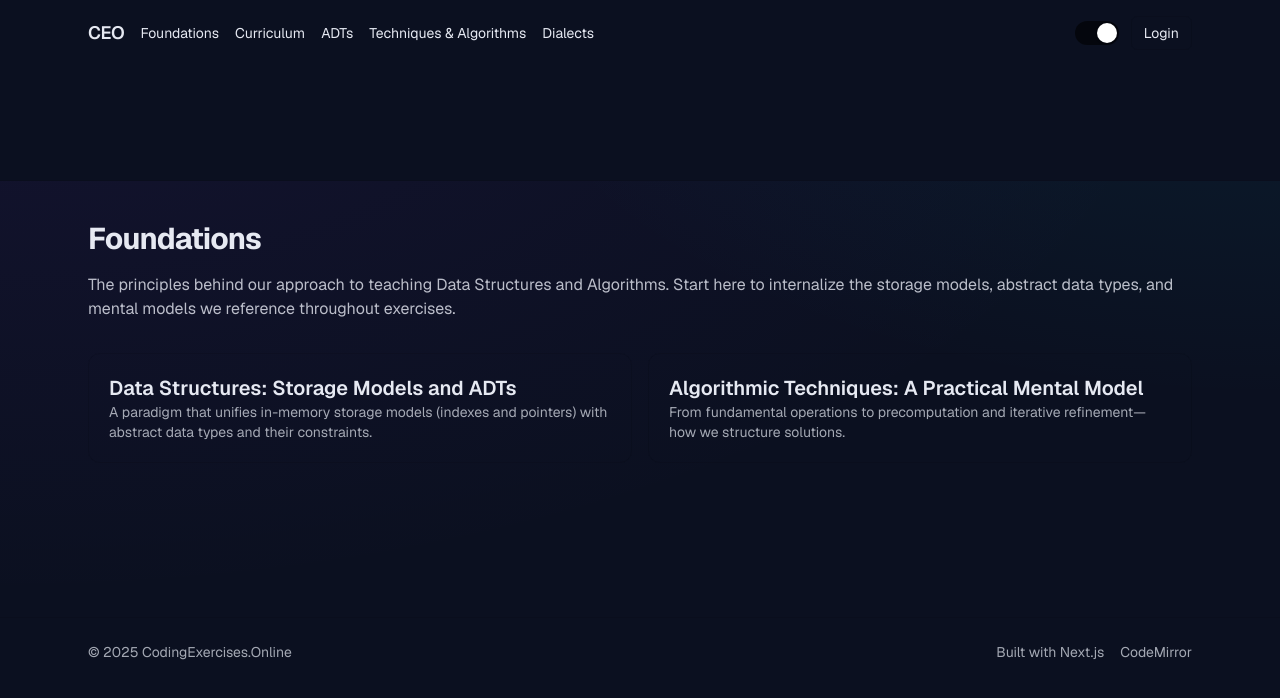
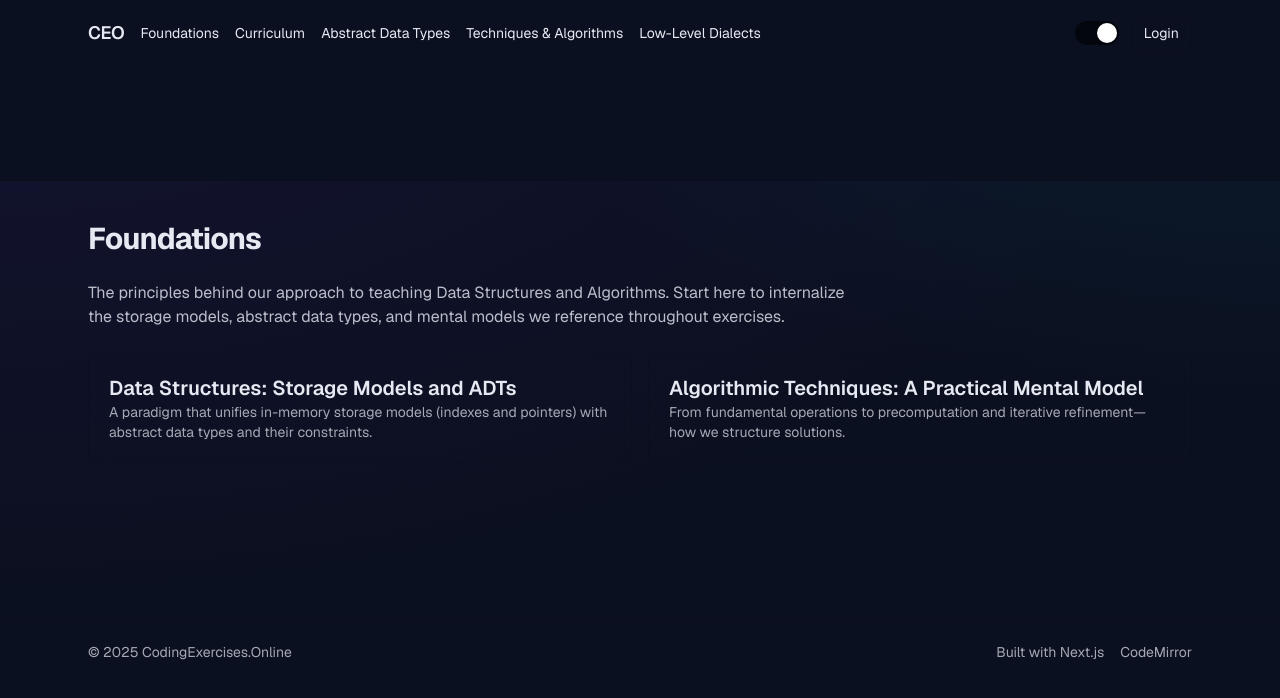
Before and after one commit to codingexercises-online/codingexercises-online.github.io, a Next.js app: page /foundations in a window 1280 px wide. Shown: the top 698 px of the page. Built offline with nearby package versions, Linux system fonts and the light colour scheme.

Commit message:
Renamed ADTs and LLDs to expand on concepts.

```diff
--- a/src/app/foundations/page.tsx
+++ b/src/app/foundations/page.tsx
@@ -2,9 +2,9 @@ import Link from "next/link";
 
 export default function FoundationsIndexPage() {
   return (
-    <div className="w-full">
-      <h1 className="text-3xl font-bold tracking-tight mb-4">Foundations</h1>
-      <p className="text-foreground/80 mb-8">
+    <div className="space-y-6">
+      <h1 className="text-3xl font-bold tracking-tight">Foundations</h1>
+      <p className="text-foreground/80 max-w-3xl">
         The principles behind our approach to teaching Data Structures and Algorithms. Start here to internalize the storage models, abstract data types, and mental models we reference throughout exercises.
       </p>
       <div className="grid md:grid-cols-2 gap-4">
--- a/src/components/Navbar.tsx
+++ b/src/components/Navbar.tsx
@@ -21,9 +21,9 @@ export function Navbar() {
             <Link href="/curriculum" className="hover:underline">
               Curriculum
             </Link>
-            <Link href="/curriculum/adts" className="hover:underline">ADTs</Link>
+            <Link href="/curriculum/adts" className="hover:underline">Abstract Data Types</Link>
             <Link href="/curriculum/techniques" className="hover:underline">Techniques & Algorithms</Link>
-            <Link href="/dialects" className="hover:underline">Dialects</Link>
+            <Link href="/dialects" className="hover:underline">Low-Level Dialects</Link>
           </nav>
         </div>
         <div className="flex items-center gap-3">
```
